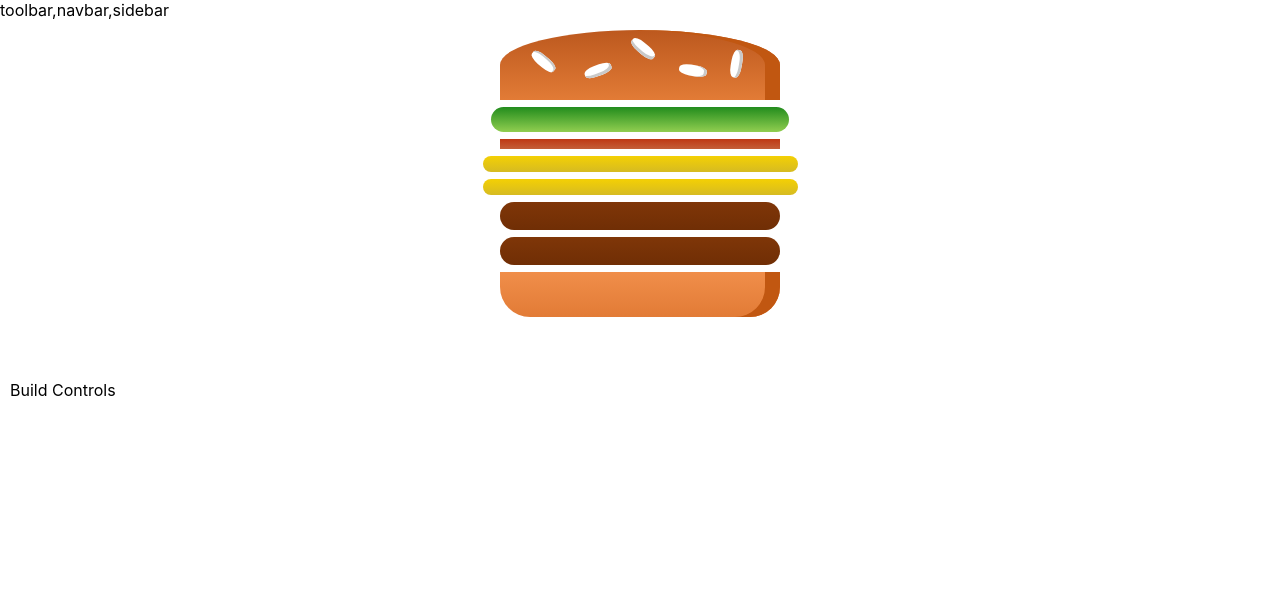
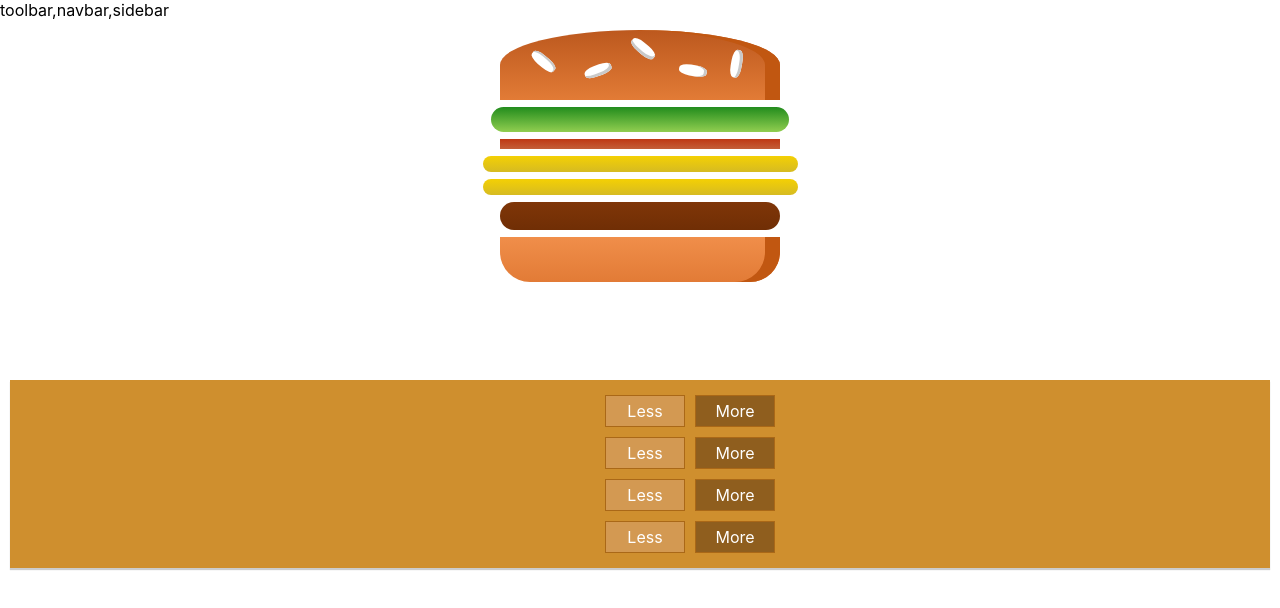
Before and after one commit to Pujasvi/burger_app, a React (Create React App) app: page / in a window 1280 px wide. Shown: the top 608 px of the page. Built offline with nearby package versions, Linux system fonts and the light colour scheme.

Commit message:
adding removing,ingred & disabling button

```diff
--- /dev/null
+++ b/src/components/Burger/BuildControls/BuildControl/BuildControl.js
@@ -0,0 +1,13 @@
+import React from 'react';
+import classes from './BuildControl.module.css'
+const BuildControl=(props)=>{
+   return(
+       <div className={classes.BuildControl}>
+           <div className={classes.Label}>{props.label}</div>
+           <button className={classes.Less} onClick={props.rem} disabled={props.disabled}>Less</button>
+           <button className={classes.More} onClick={props.added}>More</button>
+       </div>
+   );
+}
+
+export default BuildControl;
--- /dev/null
+++ b/src/components/Burger/BuildControls/BuildControl/BuildControl.module.css
@@ -0,0 +1,56 @@
+.BuildControl {
+    display: flex;
+    justify-content: space-between;
+    align-items: center;
+    margin: 5px 0;
+}
+
+.BuildControl button {
+    display: block;
+    font: inherit;
+    padding: 5px;
+    margin: 0 5px;
+    width: 80px;
+    border: 1px solid #AA6817;
+    cursor: pointer;
+    outline: none;
+}
+
+.BuildControl button:disabled {
+    background-color: #AC9980;
+    border: 1px solid #7E7365;
+    color: #ccc;
+    cursor: default;
+}
+
+.BuildControl button:hover:disabled {
+    background-color: #AC9980;
+    color: #ccc;
+    cursor: not-allowed;
+}
+
+.Label {
+    padding: 10px;
+    font-weight: bold;
+    width: 80px;
+}
+
+.BuildControl .Less {
+    background-color: #D39952;
+    color: white;
+}
+
+.BuildControl .More {
+    background-color: #8F5E1E;
+    color: white;
+}
+
+.BuildControl .Less:hover, .BuildControl .Less:active {
+    background-color: #DAA972;
+    color: white;
+}
+
+.BuildControl .More:hover,.BuildControl .More:active {
+    background-color: #99703F;
+    color: white;
+}
--- /dev/null
+++ b/src/components/Burger/BuildControls/BuildControls.js
@@ -0,0 +1,30 @@
+import React from 'react';
+import classes from './BuildControls.module.css'
+import BuildControl from './BuildControl/BuildControl';
+
+const controls=[
+    {label:'Salad',type:'salad'},
+    {label:'Bacon',type:'bacon'},
+    {label:'Cheese',type:'cheese'},
+    {label:'Meat',type:'meat'},
+
+]
+
+let arr=[];
+controls.map((ctrl)=>
+   arr.push(<BuildControl key={ctrl.label} label={ctrl.label}/>)
+)
+
+const BuildControls=(props)=>{
+
+    return (
+        <div className={classes.BuildControls}>
+           {controls.map((ctrl)=>(
+               <BuildControl key={ctrl.label}  added={()=>{props.add(ctrl.type)}} rem={()=>{props.rem(ctrl.type)}} disabled={props.disabled[ctrl.type]}/>
+           )
+            )}
+        </div>
+
+    )
+}
+export default BuildControls;
--- /dev/null
+++ b/src/components/Burger/BuildControls/BuildControls.module.css
@@ -0,0 +1,10 @@
+.BuildControls{
+    width:100%;
+    background-color: #CF8F2E;
+    display: flex;
+    flex-flow: column;
+    align-items: center;
+    box-shadow: 0 2px 1px #ccc;
+    margin: auto;
+    padding: 10px 0;
+}
--- a/src/components/Burger/Burger.js
+++ b/src/components/Burger/Burger.js
@@ -9,7 +9,7 @@ const Burger=(props)=>{
      * one method
      */
 
-    const transIngrediants=Object.keys(props.ingrediants)
+    let transIngrediants=Object.keys(props.ingrediants)
     .map((key)=>{
         return [...Array(props.ingrediants[key])].map((_,index)=>{
              return <BurgerIngrediant key={key+index} type={key}></BurgerIngrediant>
@@ -22,6 +22,9 @@ const Burger=(props)=>{
 
         return curr.concat(el);
     },[])
+    if(flattenedIngrediants.length<1){
+        flattenedIngrediants=<p>PLease select material to add</p>
+    }
 
     /**
      *  1st method ends
@@ -43,7 +46,7 @@ const Burger=(props)=>{
     return (
         <div className={classes.Burger}>
             <BurgerIngrediant type="bread-top"></BurgerIngrediant>
-           {transIngrediants2}
+           {flattenedIngrediants}
             <BurgerIngrediant type="bread-bottom"></BurgerIngrediant>
         </div>
     );
--- a/src/containers/BurgerBuilder/BurgerBuilder.js
+++ b/src/containers/BurgerBuilder/BurgerBuilder.js
@@ -1,19 +1,67 @@
 import React,{ Component ,Fragment} from "react";
 import Burger from '../../components/Burger/Burger'
+import BuildControls from "../../components/Burger/BuildControls/BuildControls";
+
+const INGREDIENT_PRICES={
+    salad:0.5,
+    bacon:0.7,
+    meat:1,
+    cheese:0.8
+}
 class BurgerBuilder extends Component{
     state={
         ingrediants:{
             salad:1,
             bacon:1,
             cheese:2,
-            meat:2,
+            meat:1,
+        },
+        totalPrice:4
+    }
+
+
+    addIngredientHandler=(type)=>{
+        console.log("add ingredient hadnler");
+        const oldcount= this.state.ingrediants[type];
+        let newCount=oldcount+1;
+        const updatedIngredients={
+            ...this.state.ingrediants
+        }
+        updatedIngredients[type]=newCount;
+        const priceadd=INGREDIENT_PRICES[type];
+        const newprice=this.state.totalPrice+priceadd;
+        this.setState({
+            totalPrice:newprice,
+            ingrediants:updatedIngredients
+        })
+    }
+    removeIngredientHandler=(type)=>{
+        let count=this.state.ingrediants[type];
+        if(count>0){
+            let newCount=count-1;
+            let price=this.state.totalPrice-INGREDIENT_PRICES[type];
+            let newObject={
+                ...this.state.ingrediants
+            }
+            newObject[type]=newCount;
+            this.setState({
+                totalPrice:price,
+                ingrediants:newObject
+            })
         }
     }
     render (){
+        let disabledInputs={
+            ...this.state.ingrediants
+        }
+        for(let key in disabledInputs){
+            disabledInputs[key]=disabledInputs[key]<=0;
+        }
+
        return (
            <Fragment>
                <Burger ingrediants={this.state.ingrediants}></Burger>
-               <div>Build Controls</div>
+               <BuildControls add={this.addIngredientHandler} rem={this.removeIngredientHandler} disabled={disabledInputs}></BuildControls>
            </Fragment>
        )
     }
```
